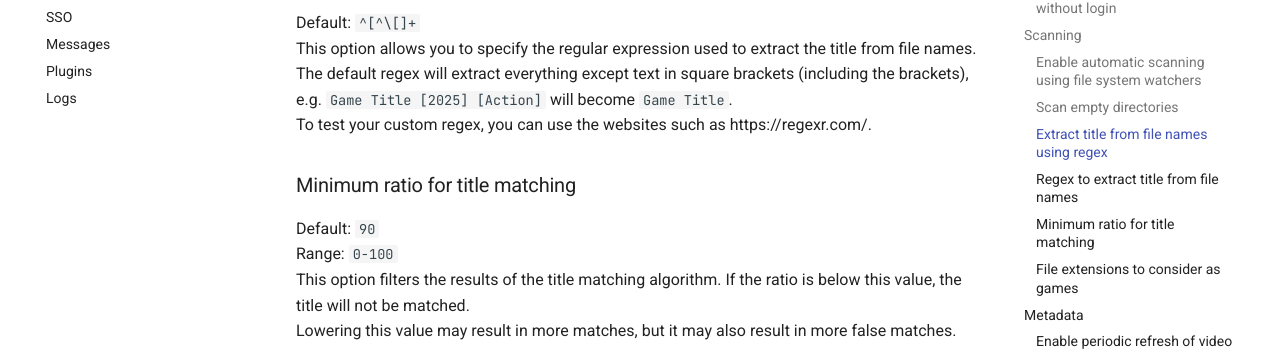
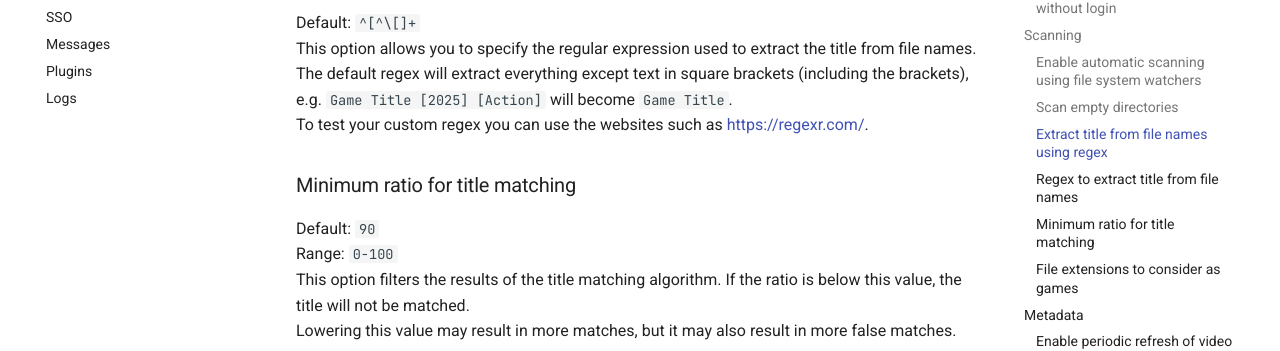
Before and after one commit to gameyfin/docs, an MkDocs documentation site: the page built from docs/configuration/libraries.md, in a window 1280 px wide and 900 px high, scrolled down 900 px. Shown: the part 145-496 px from the top of the window. Built offline with MkDocs 1.6.1 and Material for MkDocs 9.7.7, drawn with Linux system fonts in a browser that asks for light colours; comment, search, counter and statistics services are not loaded; some of the changed lines change nothing that is shown.

Commit message:
Fix link

```diff
--- a/docs/configuration/libraries.md
+++ b/docs/configuration/libraries.md
@@ -24,7 +24,7 @@ This option allows Gameyfin to extract the title of a game from its file name us
 Default: `^[^\[]+`
 This option allows you to specify the regular expression used to extract the title from file names.
 The default regex will extract everything except text in square brackets (including the brackets), e.g. `Game Title [2025] [Action]` will become `Game Title`.
-To test your custom regex, you can use the websites such as https://regexr.com/.
+To test your custom regex you can use the websites such as [https://regexr.com/](https://regexr.com/).
 
 ### Minimum ratio for title matching
 Default: `90`
```
